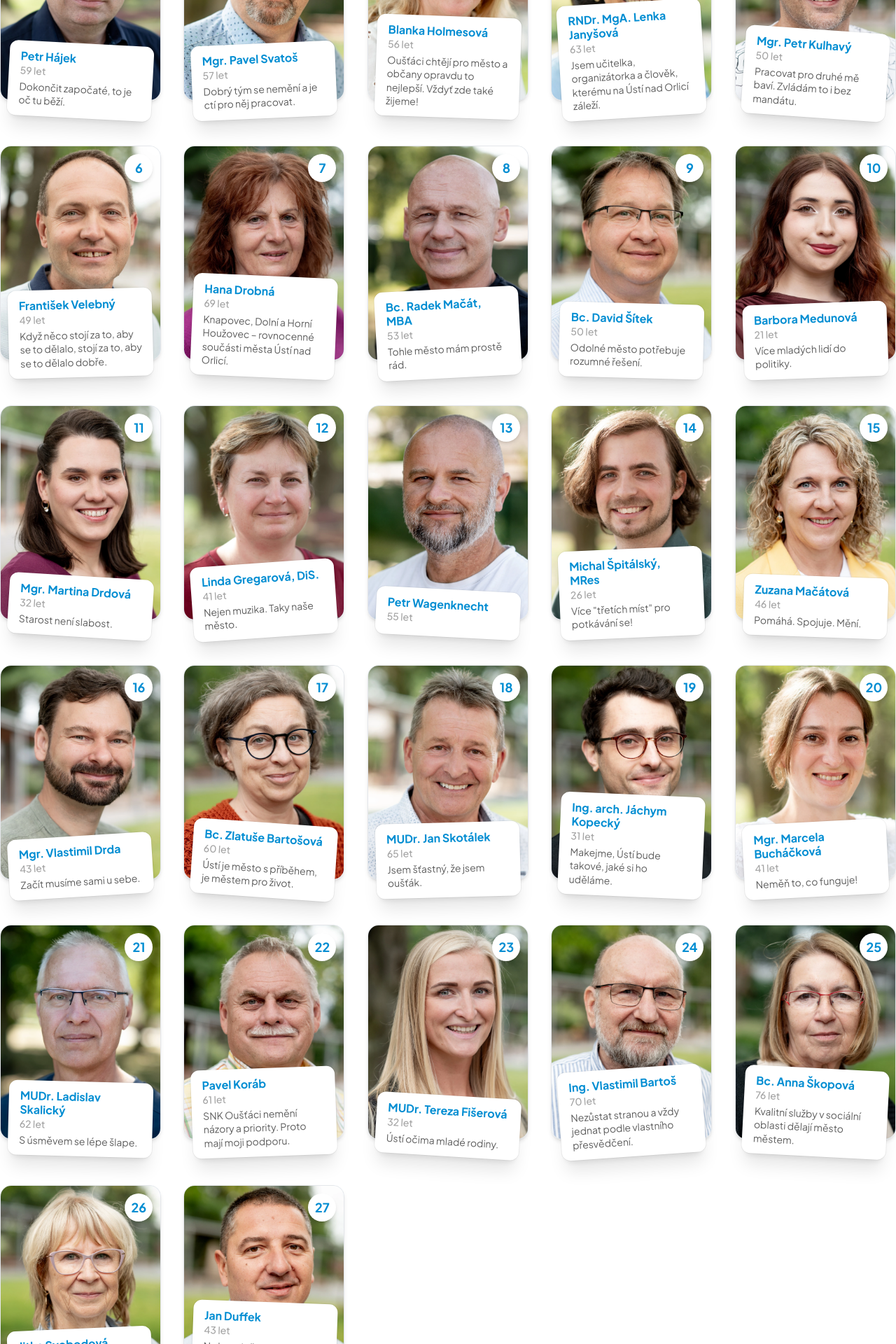
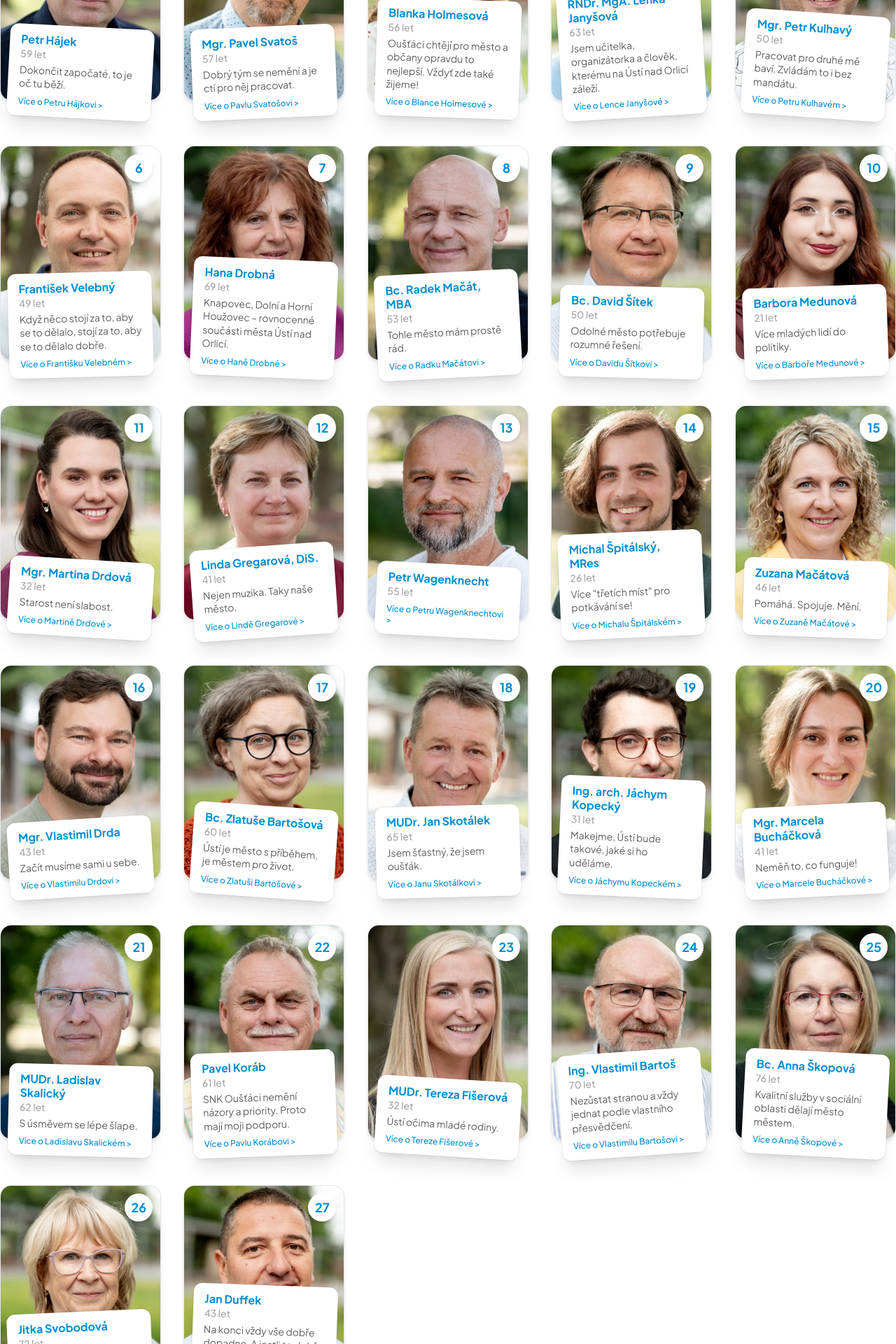
Before and after one commit to Lossmeril/oustaci, a Next.js app: page / in a window 1280 px wide. Shown: the part 2400-4320 px from the top of the page at 70% size. Built offline with nearby package versions, Linux system fonts and the light colour scheme.

Commit message:
fix (*): candidates now have more button and disabled onClick modal close

```diff
--- a/components/candidates/candidateCard.tsx
+++ b/components/candidates/candidateCard.tsx
@@ -55,6 +55,9 @@ const CandidateCard = ({ candidate, onSelect, ref }: CandidateCardProps) => {
           <p className="hidden lg:block mt-1 text-sm leading-snug text-dark/70">
             {candidate.claim}
           </p>
+          <p className="text-xs font-medium text-brand-blue hover:underline mt-2">
+            Více o {candidate.nameLocative} &gt;
+          </p>
         </div>
       </div>
     </button>
--- a/components/candidates/candidateModal.tsx
+++ b/components/candidates/candidateModal.tsx
@@ -1,6 +1,7 @@
 "use client";
 
 import { Dialog, DialogPanel, DialogTitle } from "@headlessui/react";
+import { useEffect } from "react";
 import { BsXLg } from "react-icons/bs";
 
 import type { Candidate } from "@/data/candidates";
@@ -11,16 +12,29 @@ interface CandidateModalProps {
   onClose: () => void;
 }
 
+// Headless UI's Dialog closes both on Escape and on any outside click/tap
+// through the same `onClose` callback, and on some mobile devices a scroll
+// gesture that starts inside the modal gets misread as an outside tap –
+// closing the modal mid-scroll. To keep Escape and the explicit close
+// button working while dropping only the click/tap-elsewhere behaviour, we
+// give Dialog a no-op `onClose` and re-implement Escape ourselves.
 const CandidateModal: React.FC<CandidateModalProps> = ({
   candidate,
   onClose,
 }) => {
+  const isOpen = candidate !== null;
+
+  useEffect(() => {
+    if (!isOpen) return;
+    const handleKeyDown = (event: KeyboardEvent) => {
+      if (event.key === "Escape") onClose();
+    };
+    window.addEventListener("keydown", handleKeyDown);
+    return () => window.removeEventListener("keydown", handleKeyDown);
+  }, [isOpen, onClose]);
+
   return (
-    <Dialog
-      open={candidate !== null}
-      onClose={onClose}
-      className="relative z-60"
-    >
+    <Dialog open={isOpen} onClose={() => {}} className="relative z-60">
       <div
         className="fixed inset-0 bg-dark/60 backdrop-blur-sm"
         aria-hidden="true"
--- a/data/candidates.tsx
+++ b/data/candidates.tsx
@@ -2,6 +2,11 @@ export type Candidate = {
   /** Position on the ballot – shown in the white circle badge. */
   number: number;
   name: string;
+  /**
+   * Full name declined in the Czech locative case (bez titulů), e.g.
+   * "Petr Hájek" -> "Petru Hájkovi". Used in phrases like "Více o …".
+   */
+  nameLocative: string;
   /**
    * Path to the portrait. Drop the files into `/public/img/candidates/`.
    * If the file is missing, the card falls back to the candidate's initials.
@@ -21,6 +26,7 @@ export const candidates: Candidate[] = [
   {
     number: 1,
     name: "Petr Hájek",
+    nameLocative: "Petru Hájkovi",
     photo: "/img/candidates/01.webp",
     age: 59,
     claim: "Dokončit započaté, to je oč tu běží.",
@@ -29,6 +35,7 @@ export const candidates: Candidate[] = [
   {
     number: 2,
     name: "Mgr. Pavel Svatoš",
+    nameLocative: "Pavlu Svatošovi",
     photo: "/img/candidates/02.webp",
     age: 57,
     claim: "Dobrý tým se nemění a je ctí pro něj pracovat.",
@@ -37,6 +44,7 @@ export const candidates: Candidate[] = [
   {
     number: 3,
     name: "Blanka Holmesová",
+    nameLocative: "Blance Holmesové",
     photo: "/img/candidates/03.webp",
     age: 56,
     claim:
@@ -46,6 +54,7 @@ export const candidates: Candidate[] = [
   {
     number: 4,
     name: "RNDr. MgA. Lenka Janyšová",
+    nameLocative: "Lence Janyšové",
     photo: "/img/candidates/04.webp",
     age: 63,
     claim:
@@ -55,6 +64,7 @@ export const candidates: Candidate[] = [
   {
     number: 5,
     name: "Mgr. Petr Kulhavý",
+    nameLocative: "Petru Kulhavém",
     photo: "/img/candidates/05.webp",
     age: 50,
     claim: "Pracovat pro druhé mě baví. Zvládám to i bez mandátu.",
@@ -63,6 +73,7 @@ export const candidates: Candidate[] = [
   {
     number: 6,
     name: "František Velebný",
+    nameLocative: "Františku Velebném",
     photo: "/img/candidates/06.webp",
     age: 49,
     claim:
@@ -72,6 +83,7 @@ export const candidates: Candidate[] = [
   {
     number: 7,
     name: "Hana Drobná",
+    nameLocative: "Haně Drobné",
     photo: "/img/candidates/07.webp",
     age: 69,
     claim:
@@ -81,6 +93,7 @@ export const candidates: Candidate[] = [
   {
     number: 8,
     name: "Bc. Radek Mačát, MBA",
+    nameLocative: "Radku Mačátovi",
     photo: "/img/candidates/08.webp",
     age: 53,
     claim: "Tohle město mám prostě rád.",
@@ -89,6 +102,7 @@ export const candidates: Candidate[] = [
   {
     number: 9,
     name: "Bc. David Šítek",
+    nameLocative: "Davidu Šítkovi",
     photo: "/img/candidates/09.webp",
     age: 50,
     claim: "Odolné město potřebuje rozumné řešení.",
@@ -97,6 +111,7 @@ export const candidates: Candidate[] = [
   {
     number: 10,
     name: "Barbora Medunová",
+    nameLocative: "Barboře Medunové",
     photo: "/img/candidates/10.webp",
     age: 21,
     claim: "Více mladých lidí do politiky.",
@@ -105,6 +120,7 @@ export const candidates: Candidate[] = [
   {
     number: 11,
     name: "Mgr. Martina Drdová",
+    nameLocative: "Martině Drdové",
     photo: "/img/candidates/11.webp",
     age: 32,
     claim: "Starost není slabost.",
@@ -113,6 +129,7 @@ export const candidates: Candidate[] = [
   {
     number: 12,
     name: "Linda Gregarová, DiS.",
+    nameLocative: "Lindě Gregarové",
     photo: "/img/candidates/12.webp",
     age: 41,
     claim: "Nejen muzika. Taky naše město.",
@@ -121,6 +138,7 @@ export const candidates: Candidate[] = [
   {
     number: 13,
     name: "Petr Wagenknecht",
+    nameLocative: "Petru Wagenknechtovi",
     photo: "/img/candidates/13.webp",
     age: 55,
     claim: "",
@@ -129,6 +147,7 @@ export const candidates: Candidate[] = [
   {
     number: 14,
     name: "Michal Špitálský, MRes",
+    nameLocative: "Michalu Špitálském",
     photo: "/img/candidates/14.webp",
     age: 26,
     claim: 'Více "třetích míst" pro potkávání se!',
@@ -137,6 +156,7 @@ export const candidates: Candidate[] = [
   {
     number: 15,
     name: "Zuzana Mačátová",
+    nameLocative: "Zuzaně Mačátové",
     photo: "/img/candidates/15.webp",
     age: 46,
     claim: "Pomáhá. Spojuje. Mění.",
@@ -145,6 +165,7 @@ export const candidates: Candidate[] = [
   {
     number: 16,
     name: "Mgr. Vlastimil Drda",
+    nameLocative: "Vlastimilu Drdovi",
     photo: "/img/candidates/16.webp",
     age: 43,
     claim: "Začít musíme sami u sebe.",
@@ -153,6 +174,7 @@ export const candidates: Candidate[] = [
   {
     number: 17,
     name: "Bc. Zlatuše Bartošová",
+    nameLocative: "Zlatuši Bartošové",
     photo: "/img/candidates/17.webp",
     age: 60,
     claim: "Ústí je město s příběhem, je městem pro život.",
@@ -161,6 +183,7 @@ export const candidates: Candidate[] = [
   {
     number: 18,
     name: "MUDr. Jan Skotálek",
+    nameLocative: "Janu Skotálkovi",
     photo: "/img/candidates/18.webp",
     age: 65,
     claim: "Jsem šťastný, že jsem oušťák.",
@@ -169,6 +192,7 @@ export const candidates: Candidate[] = [
   {
     number: 19,
     name: "Ing. arch. Jáchym Kopecký",
+    nameLocative: "Jáchymu Kopeckém",
     photo: "/img/candidates/19.webp",
     age: 31,
     claim: "Makejme, Ústí bude takové, jaké si ho uděláme.",
@@ -177,6 +201,7 @@ export const candidates: Candidate[] = [
   {
     number: 20,
     name: "Mgr. Marcela Bucháčková",
+    nameLocative: "Marcele Bucháčkové",
     photo: "/img/candidates/20.webp",
     age: 41,
     claim: "Neměň to, co funguje!",
@@ -185,6 +210,7 @@ export const candidates: Candidate[] = [
   {
     number: 21,
     name: "MUDr. Ladislav Skalický",
+    nameLocative: "Ladislavu Skalickém",
     photo: "/img/candidates/21.webp",
     age: 62,
     claim: "S úsměvem se lépe šlape.",
@@ -193,6 +219,7 @@ export const candidates: Candidate[] = [
   {
     number: 22,
     name: "Pavel Koráb",
+    nameLocative: "Pavlu Korábovi",
     photo: "/img/candidates/22.webp",
     age: 61,
     claim: "SNK Oušťáci nemění názory a priority. Proto mají moji podporu.",
@@ -201,6 +228,7 @@ export const candidates: Candidate[] = [
   {
     number: 23,
     name: "MUDr. Tereza Fišerová",
+    nameLocative: "Tereze Fišerové",
     photo: "/img/candidates/23.webp",
     age: 32,
     claim: "Ústí očima mladé rodiny.",
@@ -209,6 +237,7 @@ export const candidates: Candidate[] = [
   {
     number: 24,
     name: "Ing. Vlastimil Bartoš",
+    nameLocative: "Vlastimilu Bartošovi",
     photo: "/img/candidates/24.webp",
     age: 70,
     claim: "Nezůstat stranou a vždy jednat podle vlastního přesvědčení.",
@@ -217,6 +246,7 @@ export const candidates: Candidate[] = [
   {
     number: 25,
     name: "Bc. Anna Škopová",
+    nameLocative: "Anně Škopové",
     photo: "/img/candidates/25.webp",
     age: 76,
     claim: "Kvalitní služby v sociální oblasti dělají město městem.",
@@ -225,6 +255,7 @@ export const candidates: Candidate[] = [
   {
     number: 26,
     name: "Jitka Svobodová",
+    nameLocative: "Jitce Svobodové",
     photo: "/img/candidates/26.webp",
     age: 72,
     claim: "Každá investice vložená do sociálních služeb se vyplatí.",
@@ -233,6 +264,7 @@ export const candidates: Candidate[] = [
   {
     number: 27,
     name: "Jan Duffek",
+    nameLocative: "Janu Duffkovi",
     photo: "/img/candidates/27.webp",
     age: 43,
     claim:
```
Also changed, not shown: 1 other file (tests, documents, lock files or other folders).
